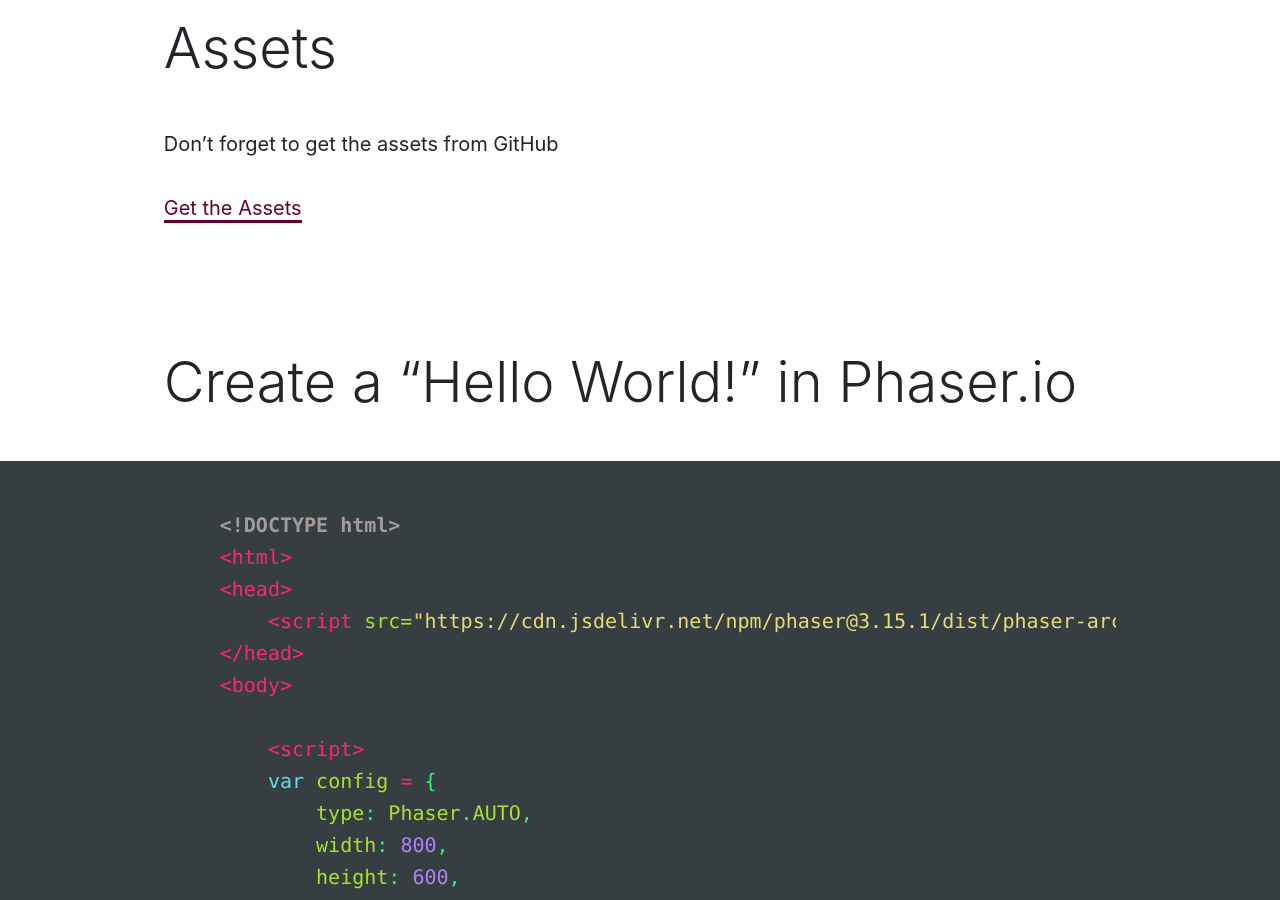
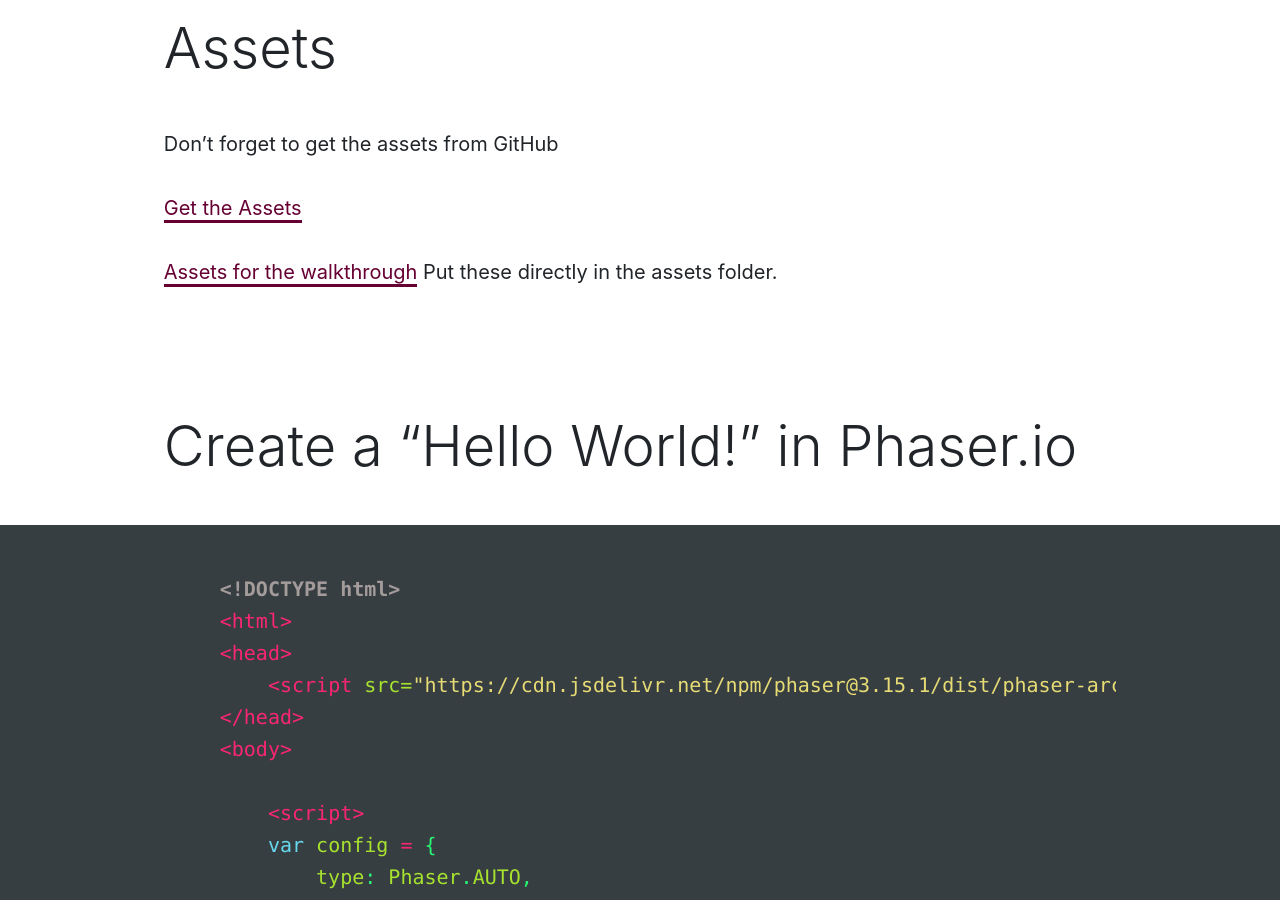
Before and after one commit to Montana-Media-Arts/441-web-tech-Spring2019-course, a Jekyll site: the page built from modules/week-14/_posts/2000-02-01-phaser-setup.md, in a window 1280 px wide and 900 px high, scrolled down 1904 px. Built offline with Jekyll 4.4.1, drawn with Linux system fonts in a browser that asks for light colours; nearby versions of some CDN libraries; a script that is not in the unit is left out.

Commit message:
Update 2000-02-01-phaser-setup.md

```diff
--- a/modules/week-14/_posts/2000-02-01-phaser-setup.md
+++ b/modules/week-14/_posts/2000-02-01-phaser-setup.md
@@ -27,6 +27,9 @@ First, go to Phaser.io and download the library.  From there, know that you need
 Don't forget to get the assets from GitHub
 
 [Get the Assets](https://github.com/photonstorm/phaser3-examples)
+
+[Assets for the walkthrough](https://github.com/Montana-Media-Arts/web-tech-Spring2019/tree/master/modules/week-14/imgs)
+Put these directly in the assets folder.
 
 ## Create a "Hello World!" in Phaser.io
 
```
